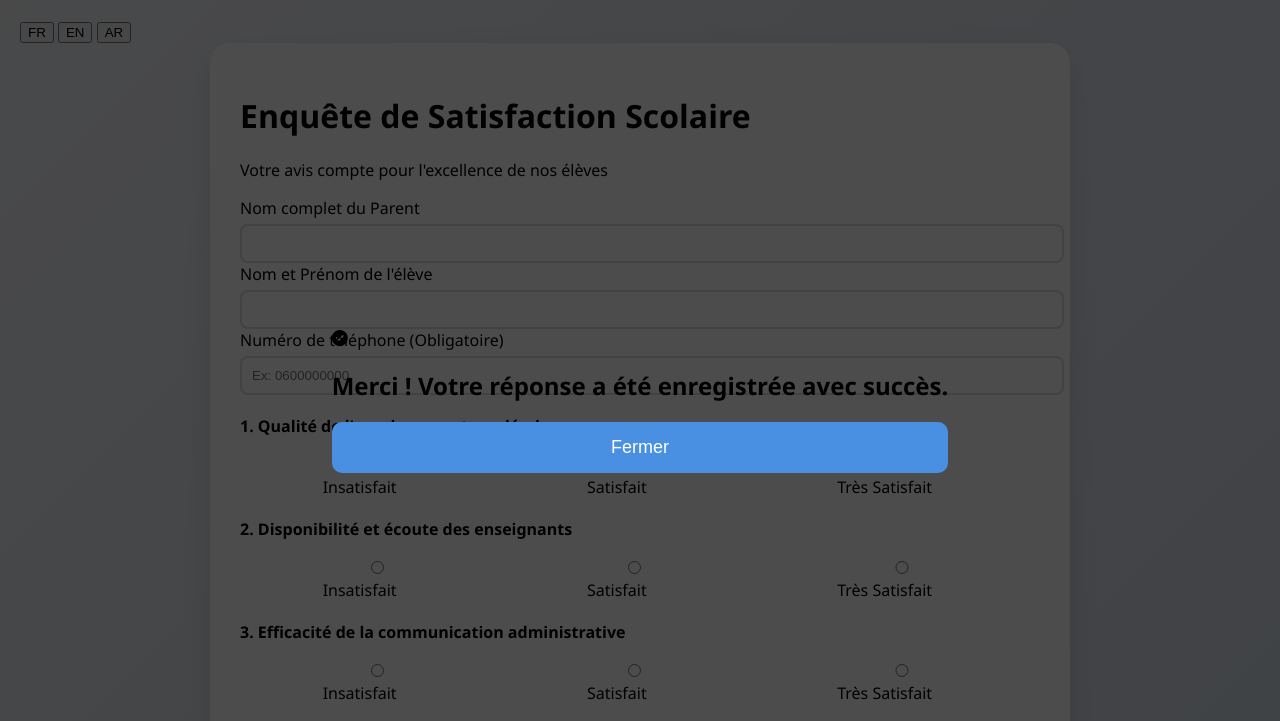
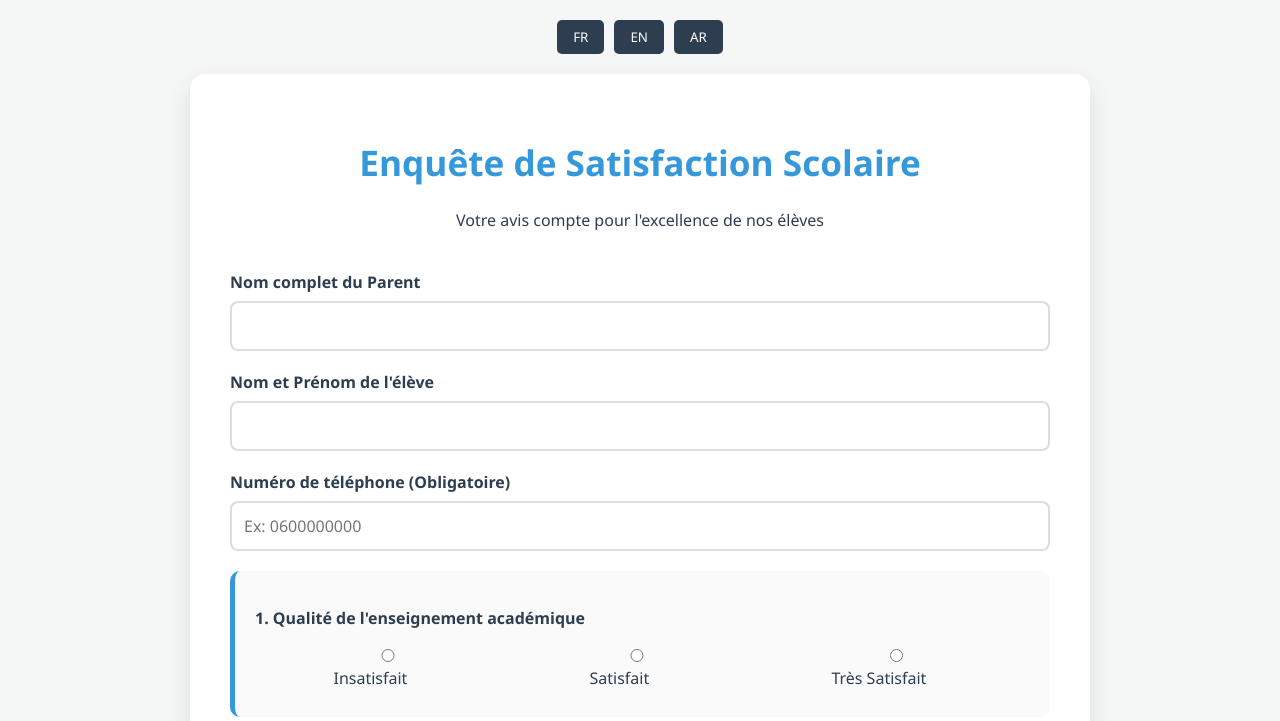
Before and after one commit to Medcherif01/Enquete, a website: page public/index.html in a window 1280 px wide. Shown: the top 721 px of the page. Drawn offline with nearby package versions, Linux system fonts and the light colour scheme; no server answers.

Commit message:
Update style.css

```diff
--- a/public/style.css
+++ b/public/style.css
@@ -1,106 +1,72 @@
 :root {
-    --primary: #4a90e2;
-    --secondary: #50e3c2;
-    --dark: #2c3e50;
-    --light: #f9f9f9;
+    --primary: #2c3e50;
+    --accent: #3498db;
+    --success: #2ecc71;
+    --bg: #f4f7f6;
 }
 
-body {
-    font-family: 'Segoe UI', Tahoma, Geneva, Verdana, sans-serif;
-    background: linear-gradient(135deg, #f5f7fa 0%, #c3cfe2 100%);
-    margin: 0;
-    padding: 20px;
+* { box-sizing: border-box; font-family: 'Segoe UI', sans-serif; }
+
+body { background: var(--bg); margin: 0; padding: 20px; color: var(--primary); }
+
+.container {
+    max-width: 900px; margin: 0 auto 30px; background: #fff;
+    padding: 40px; border-radius: 15px; box-shadow: 0 10px 25px rgba(0,0,0,0.1);
+    animation: slideUp 0.6s ease;
 }
 
-.container {
-    max-width: 800px;
-    margin: auto;
-    background: white;
-    padding: 30px;
-    border-radius: 20px;
-    box-shadow: 0 10px 30px rgba(0,0,0,0.1);
-    animation: fadeIn 1s ease;
+header { text-align: center; margin-bottom: 40px; }
+h1 { color: var(--accent); font-size: 2.2rem; }
+
+.lang-bar { display: flex; justify-content: center; gap: 10px; margin-bottom: 20px; }
+.lang-bar button {
+    padding: 8px 16px; border: none; background: var(--primary);
+    color: white; border-radius: 5px; cursor: pointer; transition: 0.3s;
+}
+.lang-bar button:hover { background: var(--accent); }
+
+.input-box { margin-bottom: 20px; }
+label { display: block; font-weight: bold; margin-bottom: 8px; }
+input, textarea {
+    width: 100%; padding: 12px; border: 2px solid #ddd;
+    border-radius: 8px; font-size: 1rem; outline: none;
+}
+input:focus { border-color: var(--accent); }
+
+.question-block {
+    background: #fafafa; padding: 20px; border-radius: 10px;
+    margin-bottom: 15px; border-left: 5px solid var(--accent);
 }
 
-[dir="rtl"] { text-align: right; }
-
-.lang-selector {
-    display: flex;
-    justify-content: center;
-    gap: 10px;
-    margin-bottom: 20px;
-}
-
-.lang-selector button {
-    padding: 8px 15px;
-    border: none;
-    border-radius: 5px;
-    cursor: pointer;
-    background: var(--primary);
-    color: white;
-    transition: 0.3s;
-}
-
-.section {
-    margin-bottom: 25px;
-    padding: 15px;
-    border-bottom: 1px solid #eee;
-}
-
-.input-group {
-    margin-bottom: 15px;
-}
-
-input, textarea {
-    width: 100%;
-    padding: 10px;
-    margin-top: 5px;
-    border: 2px solid #ddd;
-    border-radius: 8px;
-}
-
-.question-block {
-    margin: 20px 0;
-}
-
-.options-group {
-    display: flex;
-    justify-content: space-around;
-    margin-top: 10px;
-}
+.options-group { display: flex; justify-content: space-around; margin-top: 10px; }
+.options-group label { font-weight: normal; cursor: pointer; }
 
 .btn-main {
-    width: 100%;
-    padding: 15px;
-    background: var(--primary);
-    color: white;
-    border: none;
-    border-radius: 10px;
-    font-size: 18px;
-    cursor: pointer;
+    width: 100%; padding: 15px; background: var(--accent); color: white;
+    border: none; border-radius: 8px; font-size: 1.2rem; cursor: pointer;
+    transition: 0.3s; margin-top: 20px;
 }
+.btn-main:hover { background: var(--primary); transform: translateY(-2px); }
 
-.hidden { display: none; }
+.hidden { display: none !important; }
 
+/* Modal */
 .modal {
-    position: fixed;
-    top: 0; left: 0; width: 100%; height: 100%;
-    background: rgba(0,0,0,0.7);
-    display: flex; justify-content: center; align-items: center;
+    position: fixed; top:0; left:0; width:100%; height:100%;
+    background: rgba(0,0,0,0.7); display: flex; align-items: center; justify-content: center;
+    z-index: 9999;
 }
+.modal-box {
+    background: white; padding: 40px; border-radius: 15px; text-align: center;
+    max-width: 400px; animation: scaleIn 0.3s ease;
+}
+.modal-box i { font-size: 4rem; color: var(--success); margin-bottom: 20px; }
 
-.modal-content {
-    background: white;
-    padding: 40px;
-    border-radius: 15px;
-    text-align: center;
-}
+.export-btns { display: flex; gap: 15px; margin-top: 20px; }
+.btn-export { flex: 1; padding: 10px; cursor: pointer; border-radius: 5px; border: 1px solid #ddd; }
 
-.animated-icon {
-    font-size: 50px;
-    color: var(--secondary);
-    animation: bounce 2s infinite;
-}
+@keyframes slideUp { from { opacity: 0; transform: translateY(30px); } to { opacity: 1; transform: translateY(0); } }
+@keyframes scaleIn { from { transform: scale(0.8); } to { transform: scale(1); } }
 
-@keyframes fadeIn { from { opacity: 0; transform: translateY(20px); } to { opacity: 1; transform: translateY(0); } }
-@keyframes bounce { 0%, 100% { transform: scale(1); } 50% { transform: scale(1.2); } }
+[dir="rtl"] { text-align: right; }
+[dir="rtl"] .question-block { border-left: none; border-right: 5px solid var(--accent); }
```
